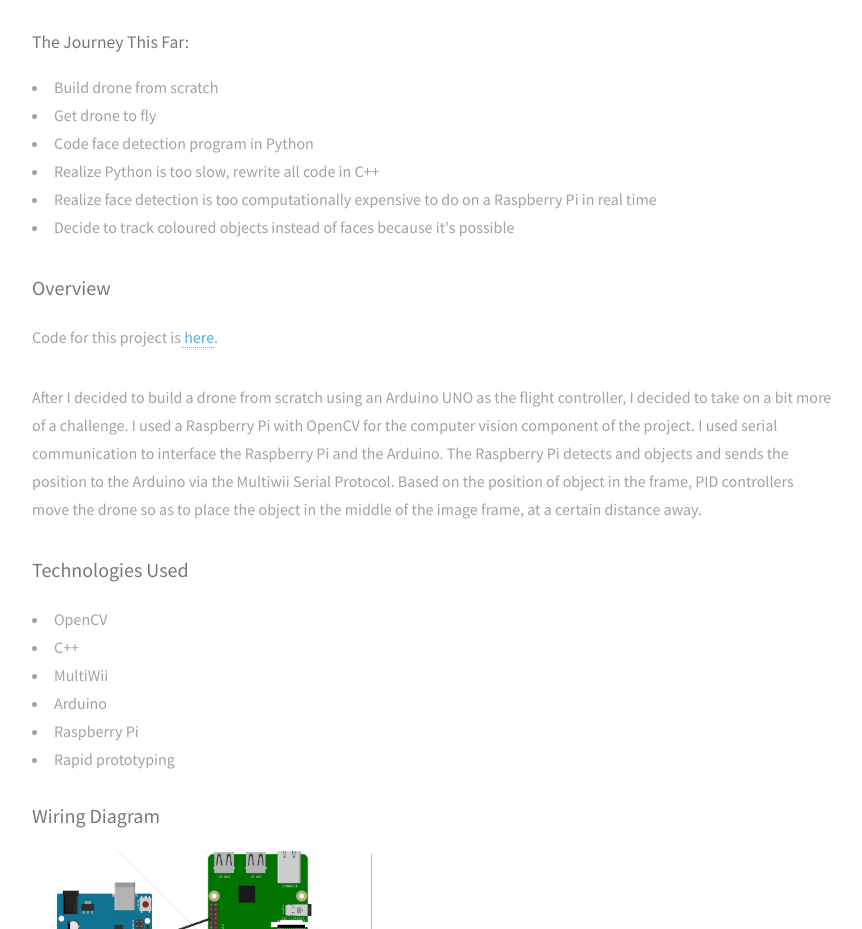
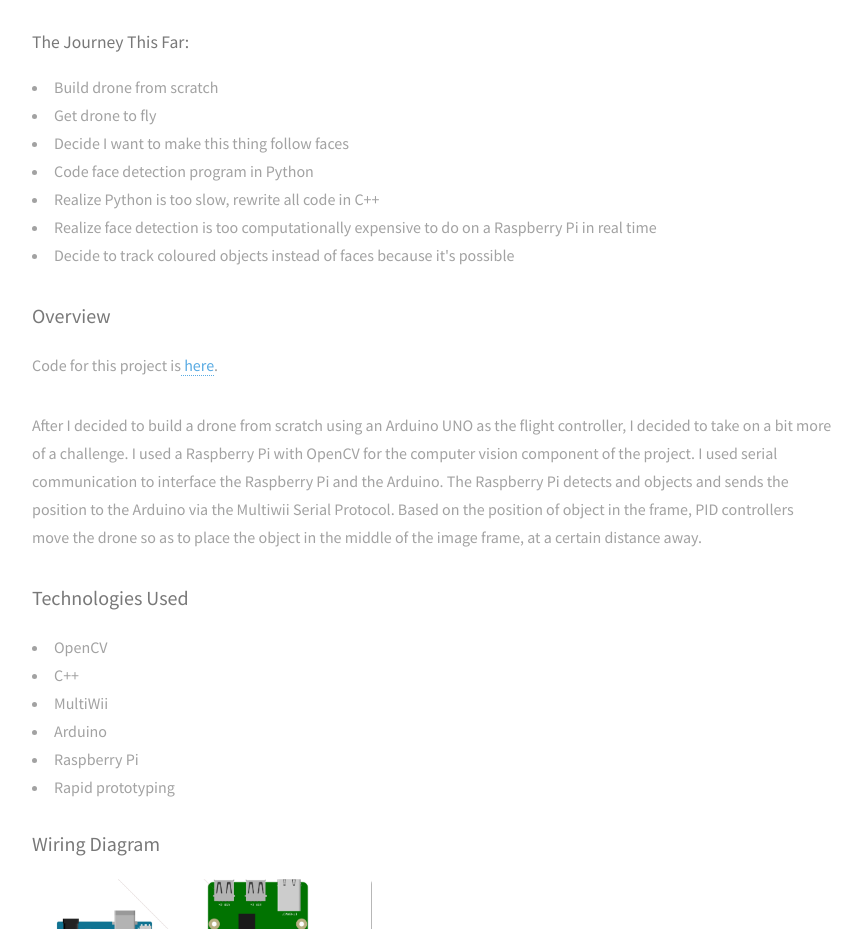
Before and after one commit to KyleJosling/KyleJosling.github.io, a plain HTML site: page drone.html in a window 1280 px wide. Shown: the part 1265-2194 px from the top of the page, without its empty margins (400-1262 px from the left). Drawn offline with Linux system fonts and the light colour scheme.

Commit message:
little update

```diff
--- a/drone.html
+++ b/drone.html
@@ -48,6 +48,7 @@
 			    <h4> The Journey This Far: </h4>
 					<li> Build drone from scratch </li>
 					<li> Get drone to fly </li>
+					<li> Decide I want to make this thing follow faces </li>
 					<li> Code face detection program in Python </li>
 					<li> Realize Python is too slow, rewrite all code in C++ </li>
 					<li> Realize face detection is too computationally expensive to do on a Raspberry Pi in real time</li>
```
